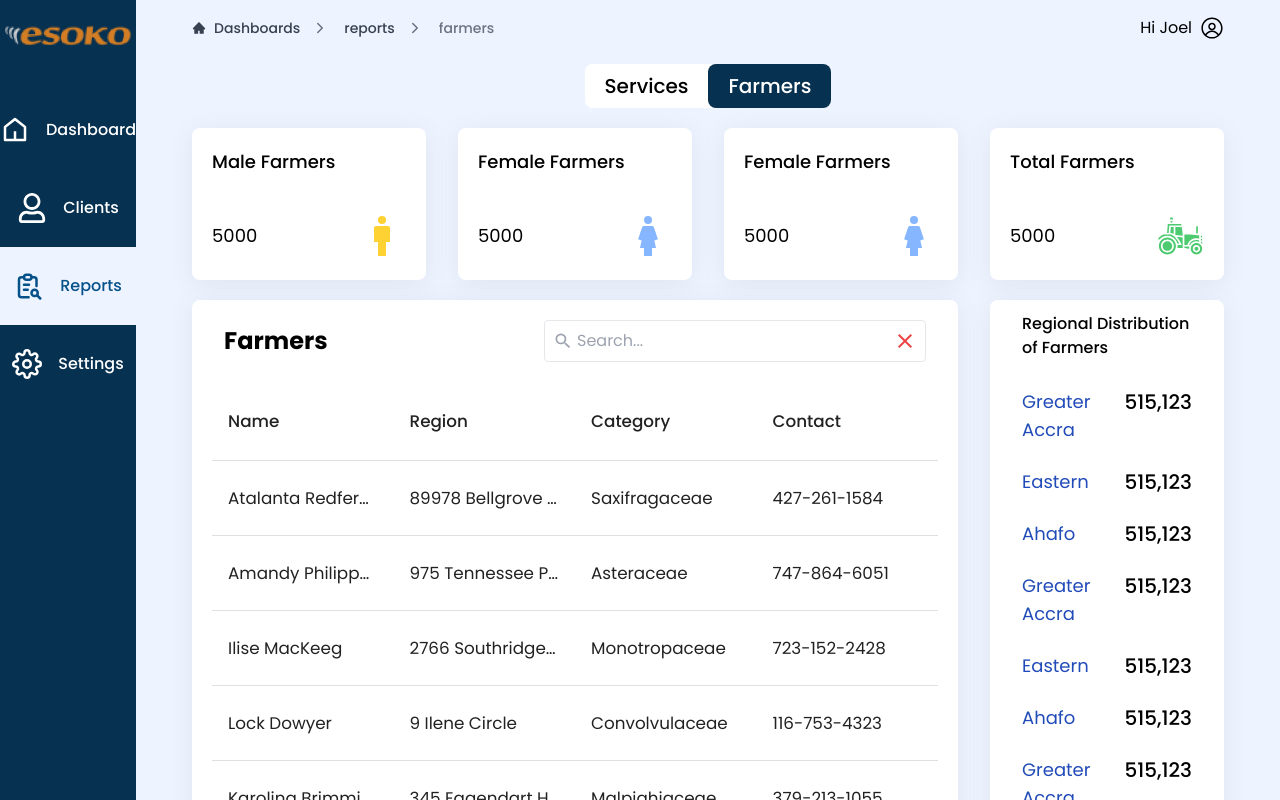
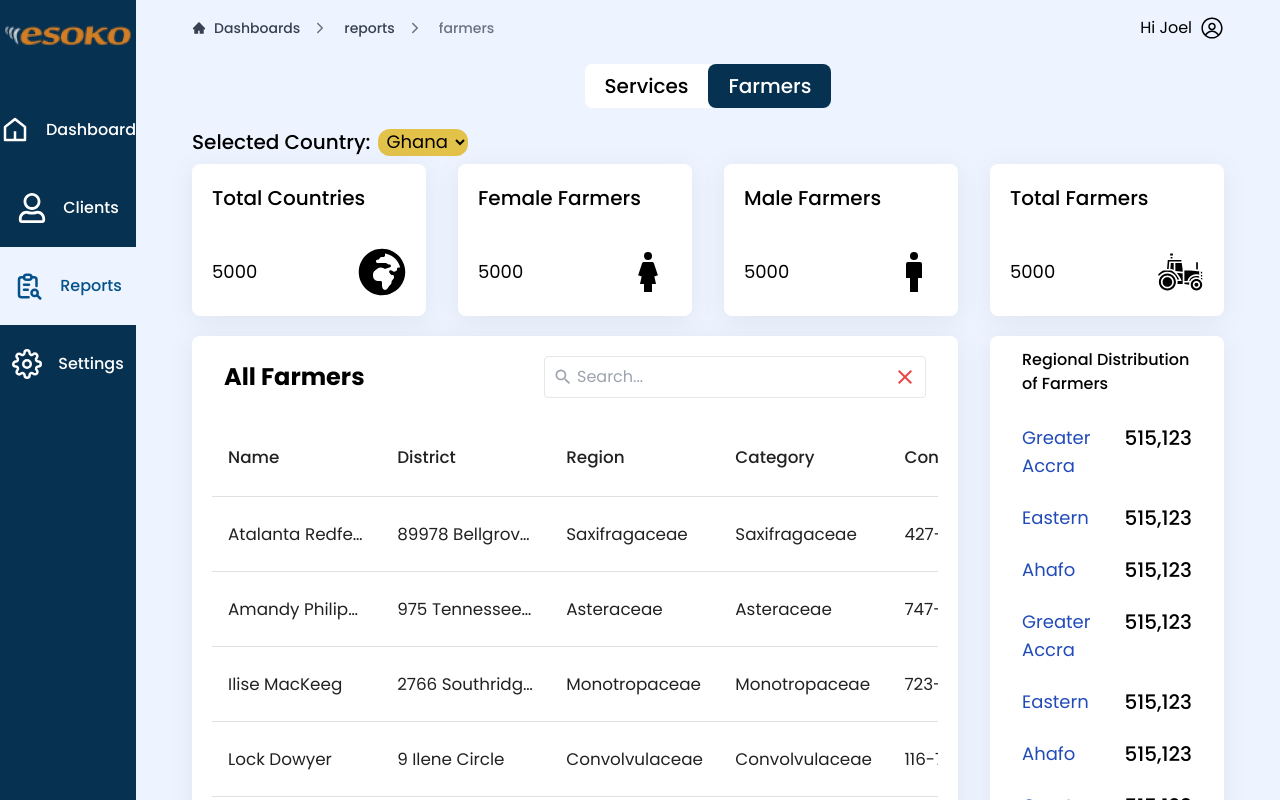
Before and after one commit to JhayStark/es-internal-dashboard, a Next.js app: page /reports/farmers in a window 1280 px wide. Built offline with nearby package versions, Linux system fonts and the light colour scheme.

Commit message:
all pages refactered

```diff
--- a/components/PieChart.jsx
+++ b/components/PieChart.jsx
@@ -1,24 +1,24 @@
-import { PieChart, Pie, Tooltip, ResponsiveContainer, Cell } from "recharts";
+import { PieChart, Pie, Tooltip, ResponsiveContainer, Cell } from 'recharts';
 
 const data01 = [
-  { name: "Insyt", value: 2250, fill: "#FE634E" },
-  { name: "Sms", value: 1500, fill: "#214BB8" },
-  { name: "Voice", value: 1250, fill: "#45ADDA" },
+  { name: 'Insyt Forms', value: 2250, fill: '#FE634E' },
+  { name: 'SMS', value: 1500, fill: '#214BB8' },
+  { name: 'Voice', value: 1250, fill: '#45ADDA' },
 ];
 
 const PieComponent = () => {
   return (
-    <ResponsiveContainer width="100%" height="70%" className="py-2 ">
+    <ResponsiveContainer width='100%' height='70%' className='py-2 '>
       <PieChart width={400} height={400}>
         <Pie
-          dataKey="value"
+          dataKey='value'
           isAnimationActive={false}
           data={data01}
-          cx="50%"
-          cy="50%"
+          cx='50%'
+          cy='50%'
           outerRadius={80}
           innerRadius={40}
-          fill="#8884d8"
+          fill='#8884d8'
           {...data01.map((entry, index) => (
             <Cell key={`cell-${index}`} fill={entry.fill} />
           ))}
--- a/pages/clients/[id].jsx
+++ b/pages/clients/[id].jsx
@@ -30,7 +30,7 @@ const UserDetails = () => {
       sortable: true,
     },
     {
-      name: 'Campaign Name',
+      name: 'Form Name',
       selector: 'campaignName',
       sortable: true,
       center: true,
@@ -39,7 +39,17 @@ const UserDetails = () => {
       name: 'Status',
       selector: 'status',
       sortable: true,
-      cell: row => <p>{row.status ? 'Active' : 'Inactive'}</p>,
+      cell: row => (
+        <p
+          className={`${
+            row.status
+              ? 'text-green-500 bg-green-200 '
+              : 'text-red-500 bg-red-200'
+          } rounded-md px-2 text-sm`}
+        >
+          {row.status ? 'Active' : 'Inactive'}
+        </p>
+      ),
       center: true,
     },
     {
@@ -144,9 +154,9 @@ const UserDetails = () => {
               Top-up
             </button>
           </div>
-          <p>Balance: GHC 500</p>
-          <p className='text-center 2xl:py-10 py-8 text-[2.5rem] font-semibold'>
-            985
+          <p>Last top-up: ₵500</p>
+          <p className='text-center 2xl:py-10 py-8 text-[2.5rem] self-center font-semibold text-green-400'>
+            <span className='text-2xl'>₵</span>85.00
           </p>
           <div className='flex flex-row items-center justify-between w-full'>
             <div className='flex flex-col gap-1'>
@@ -166,7 +176,7 @@ const UserDetails = () => {
         <NoSSRTable
           columns={columns}
           data={clientInsytData}
-          title='Insyt'
+          title={tab === 'insyt' ? 'Forms' : 'Messages'}
           searchParameter='campaignName'
         />
       </div>
--- a/pages/reports/farmers.jsx
+++ b/pages/reports/farmers.jsx
@@ -2,51 +2,26 @@ import React from 'react';
 import ReportsNavigationTab from '@/components/ReportsNavigationTab';
 import { BiMale, BiFemale } from 'react-icons/bi';
 import { GiFarmTractor } from 'react-icons/gi';
+import { FaGlobeAfrica } from 'react-icons/fa';
 import dynamic from 'next/dynamic';
 
 const NoSSRTabale = dynamic(() => import('@/components/DataTableBase'), {
   ssr: false,
 });
-const Farmers = () => {
+
+const FarmerOverviewStats = ({ title, iconColor, icon }) => {
   return (
-    <div>
-      <ReportsNavigationTab />
-      <div className='grid grid-cols-4 gap-8 font-sans'>
     <div className='flex flex-col p-5 bg-white rounded-lg gap-9 shadow-3xl'>
-          <p className='text-lg font-medium'>Male Farmers</p>
+      <p className='text-xl font-medium'>{title}</p>
       <div className='flex flex-row items-center justify-between'>
         <p className='text-lg'>5000</p>
-            <BiMale className='text-5xl text-[#FFD233]' />
+        <div className={`text-[${iconColor}] text-5xl`}>{icon}</div>
       </div>
     </div>
-        <div className='flex flex-col p-5 bg-white rounded-lg gap-9 shadow-3xl'>
-          <p className='text-lg font-medium'>Female Farmers</p>
-          <div className='flex flex-row items-center justify-between'>
-            <p className='text-lg'>5000</p>
-            <BiFemale className='text-5xl text-[#85B6FF]' />
-          </div>
-        </div>
-        <div className='flex flex-col p-5 bg-white rounded-lg gap-9 shadow-3xl'>
-          <p className='text-lg font-medium'>Female Farmers</p>
-          <div className='flex flex-row items-center justify-between'>
-            <p className='text-lg'>5000</p>
-            <BiFemale className='text-5xl text-[#85B6FF]' />
-          </div>
-        </div>
-        <div className='flex flex-col p-5 bg-white rounded-lg gap-9 shadow-3xl'>
-          <p className='text-lg font-medium'>Total Farmers</p>
-          <div className='flex flex-row items-center justify-between'>
-            <p className='text-lg'>5000</p>
-            <GiFarmTractor className='text-5xl text-[#4ECB71]' />
-          </div>
-        </div>
-      </div>
-      <div className='grid grid-cols-4 gap-8 mt-5 font-sans'>
-        <div className='col-span-3 px-5 py-2 bg-white rounded-lg shadow-3xl'>
-          <NoSSRTabale
-            title='Farmers'
-            searchParameter='name'
-            columns={[
+  );
+};
+const Farmers = () => {
+  const farmerTableColumns = [
     {
       name: 'Name',
       selector: row => row.name,
@@ -54,8 +29,13 @@ const Farmers = () => {
       sortable: true,
     },
     {
+      name: 'District',
+      selector: row => row.region,
+      sortable: true,
+    },
+    {
       name: 'Region',
-                selector: row => row.region,
+      selector: row => row.category,
       sortable: true,
     },
     {
@@ -68,7 +48,48 @@ const Farmers = () => {
       selector: row => row.contact,
       sortable: true,
     },
-            ]}
+  ];
+  return (
+    <div>
+      <ReportsNavigationTab />
+      <div className='flex flex-row items-center mb-2 '>
+        <p className='text-xl font-medium'>Selected Country:</p>
+        <select
+          name=''
+          id=''
+          className='px-1 text-lg ml-2 rounded-xl bg-[#e3c24a] focus:outline-none'
+        >
+          <option value=''>Ghana</option>
+        </select>
+      </div>
+      <div className='grid grid-cols-4 gap-8 font-sans'>
+        <FarmerOverviewStats
+          title='Total Countries'
+          iconColor='#FFD233'
+          icon={<FaGlobeAfrica />}
+        />
+        <FarmerOverviewStats
+          title='Female Farmers'
+          iconColor='#85B6FF'
+          icon={<BiFemale />}
+        />
+        <FarmerOverviewStats
+          title='Male Farmers'
+          iconColor='#FFD233'
+          icon={<BiMale />}
+        />
+        <FarmerOverviewStats
+          title='Total Farmers'
+          iconColor='#4ECB71'
+          icon={<GiFarmTractor />}
+        />
+      </div>
+      <div className='grid grid-cols-4 gap-8 mt-5 font-sans'>
+        <div className='col-span-3 px-5 py-2 bg-white rounded-lg shadow-3xl'>
+          <NoSSRTabale
+            title='All Farmers'
+            searchParameter='name'
+            columns={farmerTableColumns}
             data={[
               {
                 id: 1,
--- a/pages/reports/index.jsx
+++ b/pages/reports/index.jsx
@@ -14,6 +14,38 @@ const NoSSRTabale = dynamic(() => import('@/components/DataTableBase'), {
 });
 
 const Index = () => {
+  const transactionTableColumns = [
+    {
+      name: 'Transaction ID',
+      selector: row => row.transactionId,
+      sortable: true,
+    },
+    {
+      name: 'Client Name',
+      selector: row => row.clientName,
+      sortable: true,
+    },
+    {
+      name: 'Date',
+      selector: row => row.date,
+      sortable: true,
+    },
+    {
+      name: 'Status',
+      selector: row => row.status,
+      sortable: true,
+    },
+    {
+      name: 'Amount',
+      selector: row => row.amount,
+      sortable: true,
+    },
+    {
+      name: 'Service',
+      selector: row => row.service,
+      sortable: true,
+    },
+  ];
   return (
     <>
       <ReportsNavigationTab />
@@ -25,20 +57,18 @@ const Index = () => {
           </div>
         </div>
         <div className='col-span-2 p-4 bg-white rounded-lg shadow-3xl '>
-          <p className='text-xl font-bold'>User Service Usage</p>
-
+          <p className='text-xl font-bold'>Monthly Service Usage</p>
           <PieChartComponent />
-
           <div className='flex flex-row items-center justify-between'>
             <div className='flex flex-col gap-1'>
               <div className='w-5 h-2 rounded-xl bg-[#214BB8]'></div>
               <p className='text-lg font-semibold'>2250</p>
-              <p className='text-sm text-[#7E7E7E]'>insyt</p>
+              <p className='text-sm text-[#7E7E7E]'>Insyt Forms</p>
             </div>
             <div className='flex flex-col gap-1'>
               <div className='w-5 h-2 rounded-xl bg-[#FE634E]'></div>
               <p className='text-lg font-semibold'>2250</p>
-              <p className='text-sm text-[#7E7E7E]'>Sms</p>
+              <p className='text-sm text-[#7E7E7E]'>SMS</p>
             </div>
             <div className='flex flex-col gap-1'>
               <div className='w-5 h-2 rounded-xl bg-[#45ADDA]'></div>
@@ -48,75 +78,12 @@ const Index = () => {
           </div>
         </div>
       </div>
-      <div className='grid grid-cols-4 gap-3 3xl:gap-5 mb-9'>
-        <StatsTabOption1
-          title='Profiled Farmers'
-          icon={<IoIosPeople />}
-          iconColor={'text-[#0FA958]'}
-          value={955456}
-          subValue={5445456}
-        />
-        <StatsTabOption1
-          title='Total Forms'
-          icon={<AiOutlineForm />}
-          iconColor={'text-[#699BF7]'}
-          value={955456}
-          subValue={5445456}
-        />
-        <StatsTabOption2
-          title='Total Voice'
-          icon={<RiVoiceprintLine />}
-          iconColor={'text-[#F24E1E]'}
-          value={955456}
-          subValue={5445456}
-        />
-        <StatsTabOption2
-          title='Total Sms'
-          icon={<RiMessage2Line />}
-          iconColor={'text-[#F24E1E]'}
-          value={955456}
-          subValue={5445456}
-        />
-      </div>
-      {/* <div className="p-4 bg-white rounded-lg shadow-3xl ">
-        <Table title="Total Transactions" />
-      </div> */}
+
       <div className='p-4 my-10 bg-white rounded-lg shadow-3xl'>
         <NoSSRTabale
           title='Total Transactions'
           searchParameter='clientName'
-          columns={[
-            {
-              name: 'Transaction ID',
-              selector: row => row.transactionId,
-              sortable: true,
-            },
-            {
-              name: 'Client Name',
-              selector: row => row.clientName,
-              sortable: true,
-            },
-            {
-              name: 'Date',
-              selector: row => row.date,
-              sortable: true,
-            },
-            {
-              name: 'Status',
-              selector: row => row.status,
-              sortable: true,
-            },
-            {
-              name: 'Amount',
-              selector: row => row.amount,
-              sortable: true,
-            },
-            {
-              name: 'Service',
-              selector: row => row.service,
-              sortable: true,
-            },
-          ]}
+          columns={transactionTableColumns}
           data={[
             {
               clientName: 'Turner and Sons',
```
Also changed, not shown: components/SettingsLayout.jsx (+31 -31 lines). Lines whose indentation alone changed are shown as unchanged.
